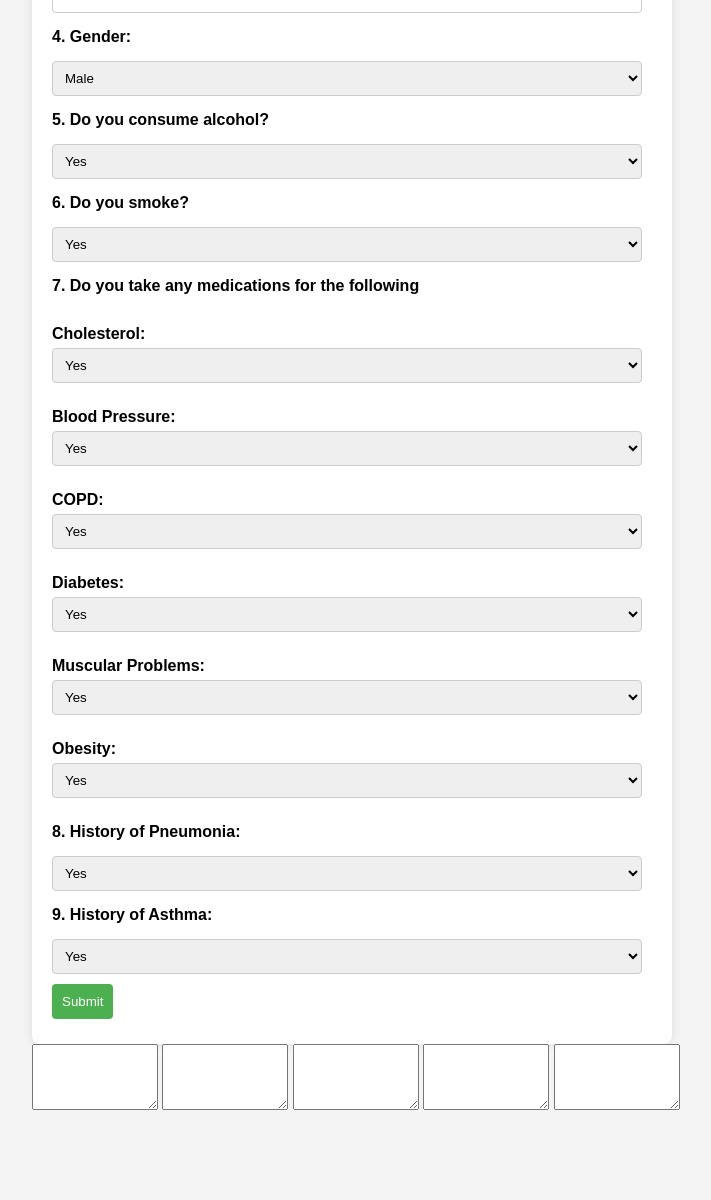
After one commit to mnakawe/SER531-Intellihealth, a Java web app: template Intellihealth/src/main/webapp/WEB-INF/jsp/index.jsp in a window 1280 px wide. The commit adds this page. Shown: the whole page, without its empty margins (108-819 px from the left). Run offline with Spring Boot 4, a stand-in JSP engine, Linux system fonts and the light colour scheme; the template is opened without the code that fills it, so the values that code supplies are empty.

Commit message:
final changes

```diff
--- a/Intellihealth/src/main/java/com/example/Intellihealth/config/WebConfig.java
+++ b/Intellihealth/src/main/java/com/example/Intellihealth/config/WebConfig.java
@@ -12,13 +12,14 @@
 //import org.springframework.web.servlet.view.JstlView;
 //
 //@Configuration
+//@ComponentScan(basePackages = "com.example.Intellihealth")
 //@EnableWebMvc
 //public class WebConfig implements WebMvcConfigurer {
 //    @Bean
 //    public ViewResolver viewResolver() {
 //        InternalResourceViewResolver resolver = new InternalResourceViewResolver();
 //        resolver.setViewClass(JstlView.class);
-//        resolver.setPrefix("/WEB-INF/views/");
+//        resolver.setPrefix("/WEB-INF/jsp/");
 //        resolver.setSuffix(".jsp");
 //        return resolver;
 //    }
--- a/Intellihealth/src/main/resources/application.properties
+++ b/Intellihealth/src/main/resources/application.properties
@@ -1,7 +1,7 @@
 spring.autoconfigure.exclude=org.springframework.boot.autoconfigure.jdbc.DataSourceAutoConfiguration
 server.port=8081
-#server.servlet.context-path=/
-spring.mvc.view.prefix=/
+server.servlet.context-path=
+spring.mvc.view.prefix=/WEB-INF/jsp/
 spring.mvc.view.suffix=.jsp
 # Fuseki Configuration
 fuseki.endpoint.url=http://localhost:3030/hello-world-dataset
--- a/Intellihealth/src/main/webapp/displayData.jsp
+++ b/Intellihealth/src/main/webapp/WEB-INF/jsp/displayData.jsp
@@ -2,11 +2,9 @@
 <!DOCTYPE html>
 <html>
 <head>
-    <title>Display String List</title>
+    <title>Display Data</title>
 </head>
 <body>
-
-<h2>String List:</h2>
-
+    <h1>Hello World from displayData.jsp</h1>
 </body>
 </html>
--- /dev/null
+++ b/Intellihealth/src/main/webapp/WEB-INF/jsp/index.jsp
@@ -0,0 +1,262 @@
+<%@ page language="java" contentType="text/html; charset=UTF-8" pageEncoding="UTF-8"%>
+<!DOCTYPE html>
+<html lang="en">
+
+<head>
+    <meta charset="UTF-8">
+    <meta name="viewport" content="width=device-width, initial-scale=1.0">
+    <title>User Health Questionnaire</title>
+    <style>
+        body {
+                    font-family: 'Arial', sans-serif;
+                    background-color: #f4f4f4;
+                    margin: 0;
+                    padding: 0;
+                    display: flex;
+                    align-items: center;
+                    justify-content: center;
+                    height: 100vh;
+                }
+
+                form {
+                    background-color: #fff;
+                    padding: 20px;
+                    border-radius: 8px;
+                    box-shadow: 0 0 10px rgba(0, 0, 0, 0.1);
+                    text-align: left;
+                    max-width: 600px;
+                    width: 100%;
+                }
+
+        h1 {
+            color: #333;
+        }
+
+        label {
+            display: inline-block;
+            margin: 10px 0;
+            font-weight: bold;
+            width: 100%;
+        }
+
+        input,
+        select {
+            width: calc(100% - 10px);
+            padding: 8px;
+            margin: 5px 0;
+            box-sizing: border-box;
+            border: 1px solid #ccc;
+            border-radius: 4px;
+            outline: None;
+            display: inline-block;
+        }
+
+        select {
+            width: calc(100% - 10px);
+        }
+
+        input[type="submit"] {
+            background-color: #4caf50;
+            color: #fff;
+            padding: 10px;
+            border: None;
+            border-radius: 4px;
+            cursor: pointer;
+            display: inline-block;
+            width: auto;
+        }
+
+        input[type="submit"]:hover {
+            background-color: #45a049;
+        }
+
+        .disease-options {
+            margin-top: 10px;
+        }
+
+        textarea {
+            width: 90%;
+            box-sizing: revert-layer;
+            margin-bottom: 10px;
+            max-width: 120px;
+            display: inline-block;
+        }
+
+        /* Additional styles to position textareas below the submit button */
+        .disease-options textarea {
+            width: 100%;
+            box-sizing: border-box;
+            margin-bottom: 10px;
+            max-width: 600px;
+        }
+
+        .container {
+                    display: grid;
+                    align-items: center;
+                    height: 200vh;
+                    max-width: 1000px;
+                    width: 150%;
+                }
+
+                .form-container {
+                    display: inline-block;
+                }
+
+                .textarea-container {
+                    display: inline-block;
+                }
+    </style>
+</head>
+
+<body>
+
+<div class="container">
+<div class="form-container">
+<form action="/saveHealthData" method="post">
+    <h1>User Health Questionnaire</h1>
+
+    <label for="age">1. Age:</label>
+    <input type="number" id="age" name="age" required/>
+
+    <label for="height">2. Height (cm):</label>
+    <input type="number" id="height" name="height" required/>
+
+    <label for="weight">3. Weight (kg):</label>
+    <input type="number" id="weight" name="weight" required/>
+
+    <label for="gender">4. Gender:</label>
+    <select id="gender" name="gender" required>
+        <option value="Male">Male</option>
+        <option value="Female">Female</option>
+    </select>
+
+    <label for="alcohol">5. Do you consume alcohol?</label>
+    <select id="alcohol" name="alcohol" required>
+        <option value="Yes">Yes</option>
+        <option value="No">No</option>
+    </select>
+
+    <label for="smoke">6. Do you smoke?</label>
+    <select id="smoke" name="smoke" required>
+        <option value="Yes">Yes</option>
+        <option value="No">No</option>
+    </select>
+
+    <label>7. Do you take any medications for the following</label>
+
+    <div class="disease-options">
+        <label class="disease-option">Cholesterol: <select name="cholesterol"><option value="Yes">Yes</option><option value="No">No</option></select></label>
+        <label class="disease-option">Blood Pressure: <select name="bloodPressure"><option value="Yes">Yes</option><option value="No">No</option></select></label>
+        <label class="disease-option">COPD: <select name="copd"><option value="Yes">Yes</option><option value="No">No</option></select></label>
+        <label class="disease-option">Diabetes: <select name="diabetes"><option value="Yes">Yes</option><option value="No">No</option></select></label>
+        <label class="disease-option">Muscular Problems: <select name="muscularProblems"><option value="Yes">Yes</option><option value="No">No</option></select></label>
+        <label class="disease-option">Obesity: <select name="obesity"><option value="Yes">Yes</option><option value="No">No</option></select></label>
+    </div>
+
+    <label for="pneumonia">8. History of Pneumonia:</label>
+    <select id="pneumonia" name="pneumonia" required>
+        <option value="Yes">Yes</option>
+        <option value="No">No</option>
+    </select>
+
+    <label for="asthma">9. History of Asthma:</label>
+    <select id="asthma" name="asthma" required>
+        <option value="Yes">Yes</option>
+        <option value="No">No</option>
+    </select>
+
+    <input type="submit" value="Submit"/>
+</form>
+<div>
+<div class="textarea-container">
+<textarea id="copdResults" rows="4" cols="30"></textarea>
+<textarea id="covidResults" rows="4" cols="30"></textarea>
+<textarea id="cardioResults" rows="4" cols="30"></textarea>
+<textarea id="genericMaleResults" rows="4" cols="30"></textarea>
+<textarea id="genericFemaleResults" rows="4" cols="30"></textarea>
+</div>
+</div>
+<script>
+    document.addEventListener('DOMContentLoaded', function () {
+        const form = document.querySelector('form');
+
+        form.addEventListener('submit', function (event) {
+            event.preventDefault();
+
+            const formData = new FormData(form);
+            const formObject = {};
+
+            formData.forEach(function (value, key) {
+                formObject[key] = value;
+            });
+
+            const jsonData = JSON.stringify(formObject);
+            console.log('JSON Data:', jsonData);
+
+            const backendUrl = 'http://localhost:8081/saveHealthData';
+
+            fetch(backendUrl, {
+                method: 'POST',
+                headers: {
+                    'Content-Type': 'application/json'
+                },
+                body: jsonData
+            })
+         .then(response => response.json()) // Parse the JSON response
+                     .then(data => {
+                         const setCopdResult = result => {
+                                 const textarea = document.getElementById('copdResults');
+                                 textarea.value = result;
+                                 textarea.style.color = 'green';
+                                 textarea.style.fontFamily = 'Arial, sans-serif';
+                                 textarea.style.fontWeight = 'bold';
+                             };
+
+                             const setCovidResult = result => {
+                                 const textarea = document.getElementById('covidResults');
+                                 textarea.value = result;
+                                 textarea.style.color = 'green';
+                                 textarea.style.fontFamily = 'Arial, sans-serif';
+                                 textarea.style.fontWeight = 'bold';
+                             };
+
+                             const setCardioResult = result => {
+                                 const textarea = document.getElementById('cardioResults');
+                                 textarea.value = result;
+                                 textarea.style.color = 'green';
+                                 textarea.style.fontFamily = 'Arial, sans-serif';
+                                 textarea.style.fontWeight = 'bold';
+                             };
+
+                             const setGenericMaleResult = result => {
+                                 const textarea = document.getElementById('genericMaleResults');
+                                 textarea.value = result;
+                                 textarea.style.color = 'green';
+                                 textarea.style.fontFamily = 'Arial, sans-serif';
+                                 textarea.style.fontWeight = 'bold';
+                             };
+
+                             const setGenericFemaleResult = result => {
+                                 const textarea = document.getElementById('genericFemaleResults');
+                                 textarea.value = result;
+                                 textarea.style.color = 'green';
+                                 textarea.style.fontFamily = 'Arial, sans-serif';
+                                 textarea.style.fontWeight = 'bold';
+                             };
+
+                             setCopdResult('COPD Stats: ' + data.copdResults);
+                             setCovidResult('COVID Stats: ' + data.covidResults);
+                             setCardioResult('Cardio Stats: ' + data.cardioResults);
+                             setGenericMaleResult('Generic Male Results: ' + data.genericMaleResults);
+                             setGenericFemaleResult('Generic Female Results: ' + data.genericFemaleResults); })
+                     .catch(error => {
+                         console.error('There was a problem with the fetch operation:', error);
+                         // Handle errors here
+                     });
+        });
+    });
+</script>
+
+</body>
+
+</html>
```
Also changed, not shown: Intellihealth/pom.xml (+14 -1 lines), Intellihealth/src/main/java/com/example/Intellihealth/IntellihealthApplication.java (+19 -3 lines), Intellihealth/src/main/java/com/example/Intellihealth/controller/Query_controller.java (+17 -8 lines), Intellihealth/src/main/webapp/index.jsp (deleted, +0 -178 lines), Intellihealth/src/main/webapp/web.xml (deleted, +0 -7 lines), Intellihealth/src/main/webapp/WEB-INF/jsp/home.jsp (renamed from Intellihealth/src/main/webapp/home.jsp).
